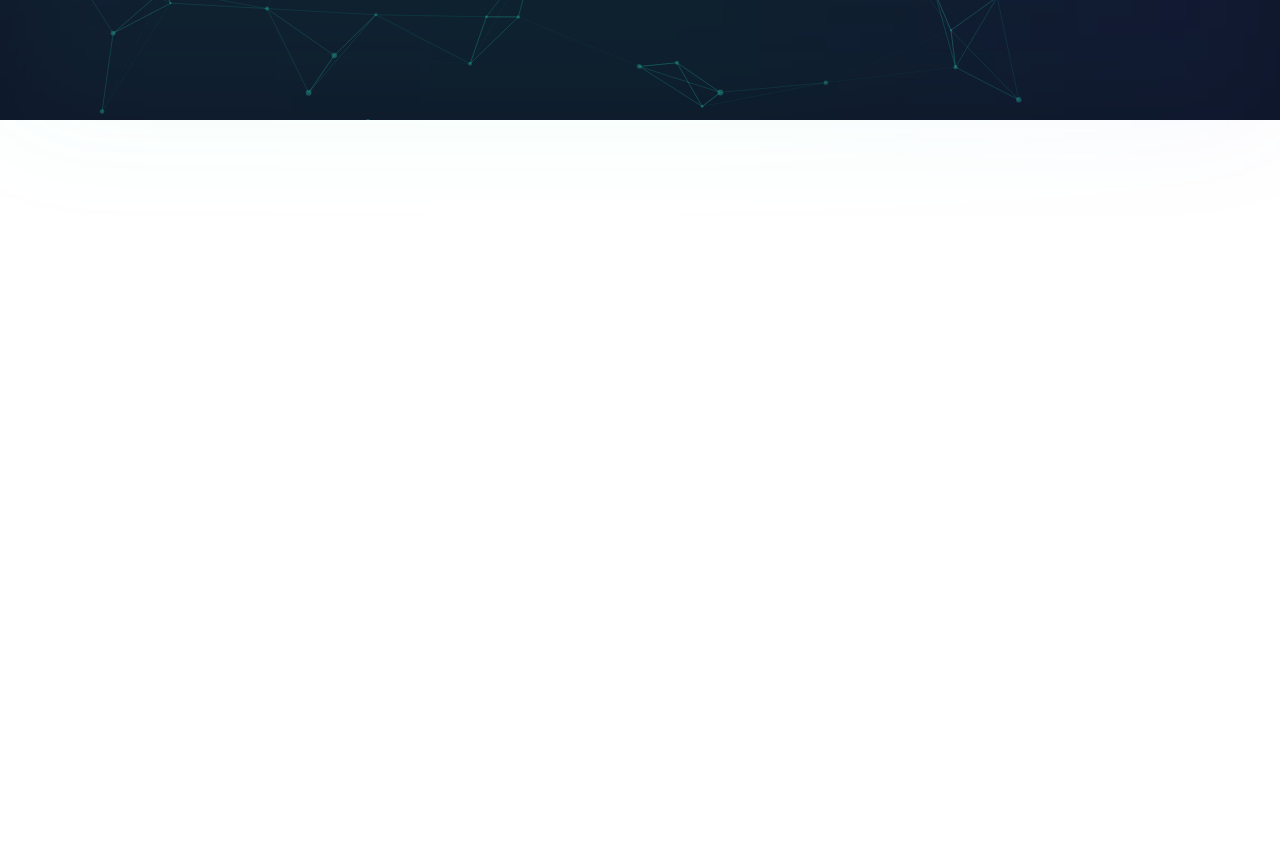
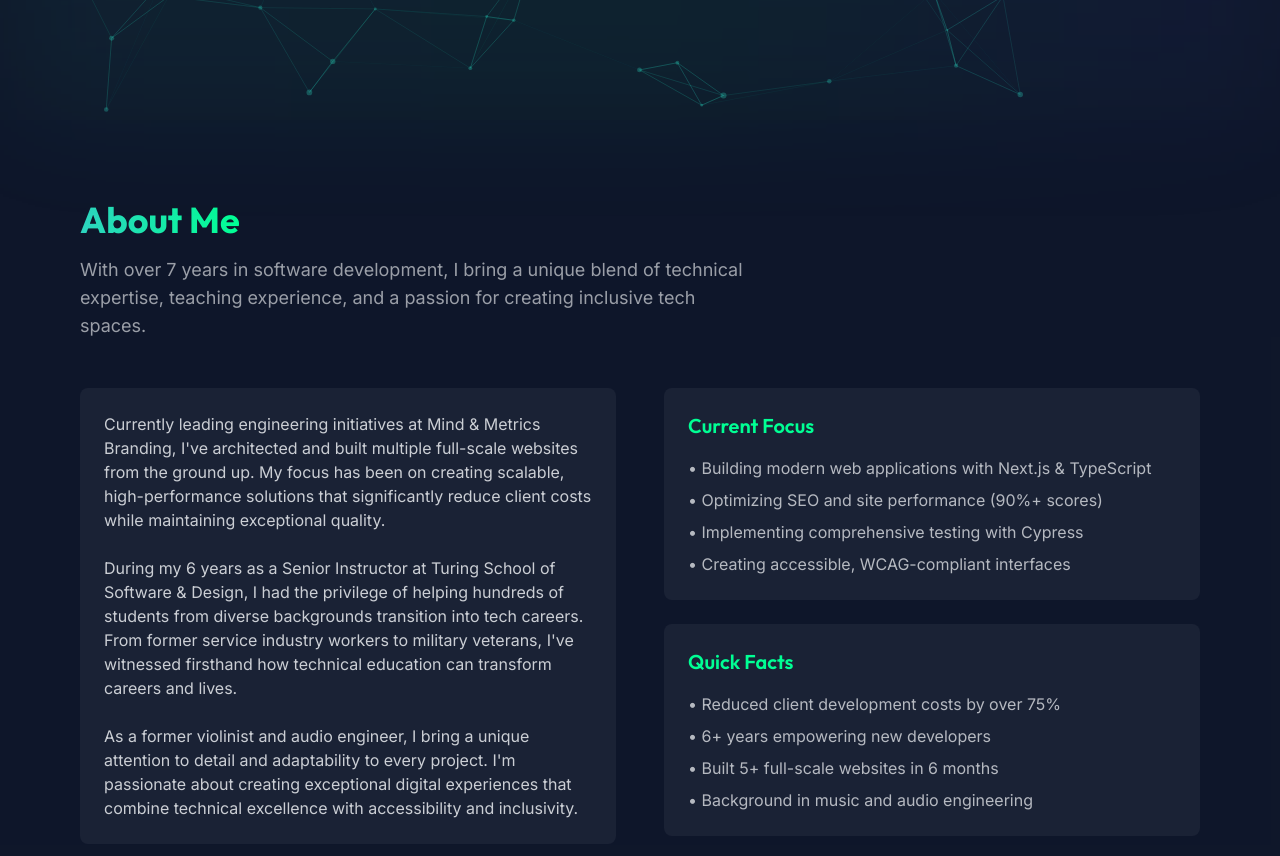
Before and after one commit to Kalikoze/personal-portfolio, a Next.js app: page / in a window 1280 px wide. Shown: the part 680-1536 px from the top of the page. Before the commit the page ends 800 px from the top, so only its background shows below. Built offline with nearby package versions, Linux system fonts and the light colour scheme.

Commit message:
Feat: Build out about section to home page with general details and some quick summary points

```diff
--- /dev/null
+++ b/app/components/About.tsx
@@ -0,0 +1,101 @@
+'use client'
+
+import { motion } from 'framer-motion'
+
+export default function About() {
+  return (
+    <section
+      className="min-h-screen py-20 bg-dark/50"
+      aria-labelledby="about-heading"
+      data-cy="about-section"
+    >
+      <div className="max-w-6xl mx-auto px-4 w-full">
+        <motion.header
+          initial={{ opacity: 0, y: 20 }}
+          whileInView={{ opacity: 1, y: 0 }}
+          viewport={{ once: true }}
+          transition={{ duration: 0.5 }}
+          className="mb-12"
+          data-cy="about-header"
+        >
+          <h2
+            id="about-heading"
+            data-cy="about-heading"
+            className="text-4xl font-display font-bold mb-4"
+          >
+            <span className="bg-gradient-to-r from-primary to-accent inline-block text-transparent bg-clip-text">
+              About Me
+            </span>
+          </h2>
+          <p data-cy="about-intro" className="text-light/60 text-lg max-w-2xl">
+            With over 7 years in software development, I bring a unique blend of technical expertise,
+            teaching experience, and a passion for creating inclusive tech spaces.
+          </p>
+        </motion.header>
+
+        <div className="grid md:grid-cols-2 gap-12 items-start">
+          <motion.div
+            initial={{ opacity: 0, x: -20 }}
+            whileInView={{ opacity: 1, x: 0 }}
+            viewport={{ once: true }}
+            transition={{ duration: 0.5, delay: 0.2 }}
+            data-cy="about-main"
+          >
+            <div className="bg-light/5 rounded-lg p-6 space-y-6">
+              <p className="text-light/80">
+                Currently leading engineering initiatives at Mind & Metrics Branding, I've architected
+                and built multiple full-scale websites from the ground up. My focus has been on creating
+                scalable, high-performance solutions that significantly reduce client costs while maintaining
+                exceptional quality.
+              </p>
+              <p className="text-light/80">
+                During my 6 years as a Senior Instructor at Turing School of Software & Design,
+                I had the privilege of helping hundreds of students from diverse backgrounds transition
+                into tech careers. From former service industry workers to military veterans, I've
+                witnessed firsthand how technical education can transform careers and lives.
+              </p>
+              <p className="text-light/80">
+                As a former violinist and audio engineer, I bring a unique attention to detail and
+                adaptability to every project. I'm passionate about creating exceptional digital
+                experiences that combine technical excellence with accessibility and inclusivity.
+              </p>
+            </div>
+          </motion.div>
+
+          <motion.div
+            initial={{ opacity: 0, x: 20 }}
+            whileInView={{ opacity: 1, x: 0 }}
+            viewport={{ once: true }}
+            transition={{ duration: 0.5, delay: 0.4 }}
+            className="space-y-6"
+            data-cy="about-sidebar"
+          >
+            <div data-cy="current-focus" className="bg-light/5 rounded-lg p-6 space-y-4">
+              <h3 className="text-xl font-display font-semibold text-accent">
+                Current Focus
+              </h3>
+              <ul className="space-y-2 text-light/70">
+                <li>• Building modern web applications with Next.js & TypeScript</li>
+                <li>• Optimizing SEO and site performance (90%+ scores)</li>
+                <li>• Implementing comprehensive testing with Cypress</li>
+                <li>• Creating accessible, WCAG-compliant interfaces</li>
+              </ul>
+            </div>
+
+            <div data-cy="quick-facts" className="bg-light/5 rounded-lg p-6 space-y-4">
+              <h3 className="text-xl font-display font-semibold text-accent">
+                Quick Facts
+              </h3>
+              <ul className="space-y-2 text-light/70">
+                <li>• Reduced client development costs by over 75%</li>
+                <li>• 6+ years empowering new developers</li>
+                <li>• Built 5+ full-scale websites in 6 months</li>
+                <li>• Background in music and audio engineering</li>
+              </ul>
+            </div>
+          </motion.div>
+        </div>
+      </div>
+    </section>
+  )
+}
--- a/app/components/Hero.tsx
+++ b/app/components/Hero.tsx
@@ -25,7 +25,6 @@ export default function Hero() {
     >
       <ParticlesBackground />
 
-      {/* Animated gradient background */}
       <motion.div
         className="absolute inset-0 bg-gradient-to-r from-primary/10 via-accent/10 to-secondary/10 blur-3xl"
         animate={{
@@ -38,9 +37,11 @@ export default function Hero() {
         }}
       />
 
-      <article className="max-w-6xl mx-auto px-4">
+      <div className="max-w-6xl mx-auto px-4 w-full">
+        <article className="space-y-6">
           <header className="space-y-6">
             <motion.p
+              data-cy="greeting"
               className="text-accent font-medium tracking-wide"
               initial={{ opacity: 0, y: 20 }}
               animate={{ opacity: 1, y: 0 }}
@@ -51,6 +52,7 @@ export default function Hero() {
 
             <motion.h1
               id="hero-heading"
+              data-cy="name"
               className="font-display text-7xl font-bold"
               initial={{ opacity: 0, y: 20 }}
               animate={{ opacity: 1, y: 0 }}
@@ -62,6 +64,7 @@ export default function Hero() {
             </motion.h1>
 
             <motion.h2
+              data-cy="title"
               className="text-3xl text-light/80 font-display"
               initial={{ opacity: 0, y: 20 }}
               animate={{ opacity: 1, y: 0 }}
@@ -72,6 +75,7 @@ export default function Hero() {
           </header>
 
           <motion.p
+            data-cy="hero-description"
             className="max-w-xl text-light/60 text-lg mt-6"
             initial={{ opacity: 0, y: 20 }}
             animate={{ opacity: 1, y: 0 }}
@@ -83,6 +87,7 @@ export default function Hero() {
           </motion.p>
 
           <motion.ul
+            data-cy="tech-stack"
             className="flex flex-wrap gap-2 mt-6"
             initial={{ opacity: 0 }}
             animate={{ opacity: 1 }}
@@ -117,6 +122,7 @@ export default function Hero() {
             ))}
           </motion.nav>
         </article>
+      </div>
     </section>
   )
 }
--- a/app/page.tsx
+++ b/app/page.tsx
@@ -1,9 +1,11 @@
 import Hero from '@/app/components/Hero'
+import About from '@/app/components/About'
 
 export default function Home() {
   return (
     <main className="min-h-screen bg-dark text-light">
       <Hero />
+      <About />
       {/* Additional sections will go here */}
     </main>
   )
```
Lines whose indentation alone changed are shown as unchanged.
